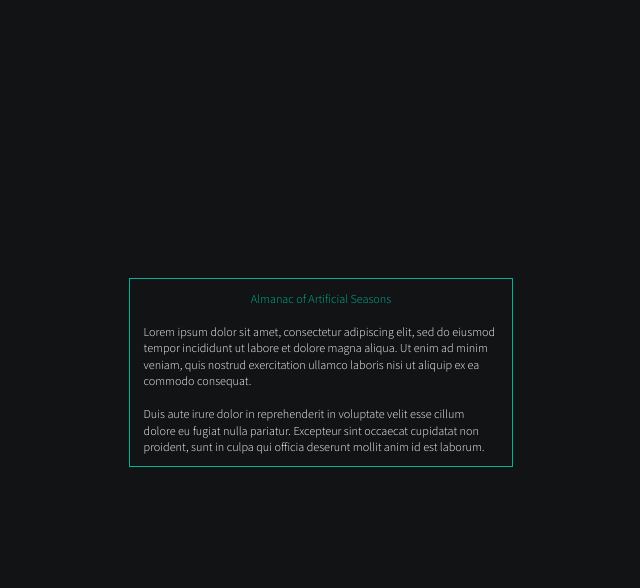
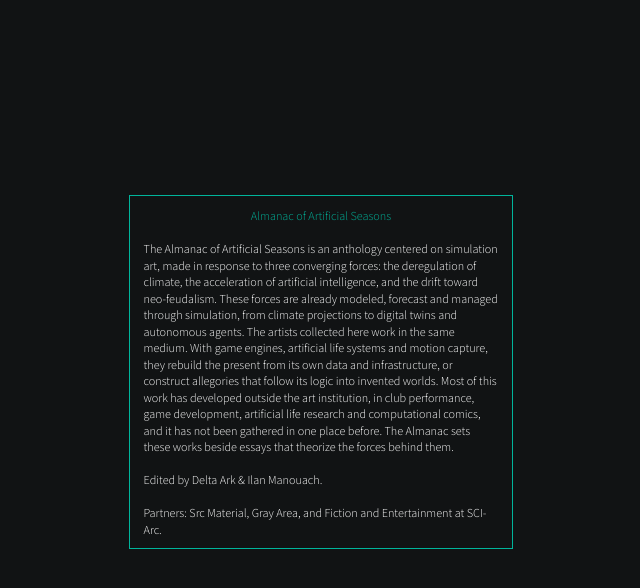
Before and after one commit to gridwalk/delta-ark-anthology, a Node project: template templates/about.njk in a window 1280 px wide. Shown: the part 39-627 px from the top of the page, without its empty margins (319-959 px from the left). Run offline with Node 20 templates, Linux system fonts and the light colour scheme; the template is opened without the code that fills it, so the values that code supplies are empty; some web fonts are replaced.

Commit message:
Replace the placeholder about text with the anthology description
The about page now has one paragraph on the anthology, then the editors'
credit and the partners: Src Material, Gray Area, and Fiction and
Entertainment at SCI-Arc. The about tab title uses the Almanac name.

The build comment no longer calls the page a placeholder.

Co-Authored-By: Claude Opus 5.5 <noreply@anthropic.com>

```diff
--- a/build.js
+++ b/build.js
@@ -149,8 +149,7 @@ function buildTypeSpecimen(artists) {
   console.log('  Built: type/index.html');
 }
 
-/* The about page. A placeholder for now: the sea backdrop and a framed
-   block of text. */
+/* The about page: the sea backdrop and a framed block of text. */
 function buildAbout() {
   const outPath = path.join(DIST_DIR, 'about', 'index.html');
   ensureDir(path.dirname(outPath));
--- a/templates/about.njk
+++ b/templates/about.njk
@@ -1,16 +1,16 @@
 {% extends "base.njk" %}
 
-{% block title %}About &mdash; Delta Ark Anthology{% endblock %}
+{% block title %}About &mdash; Almanac of Artificial Seasons{% endblock %}
 
 {% block bodyClass %}about-page{% endblock %}
 
-{# Placeholder copy until the real text is written. #}
 {% block content %}
 <section class="about">
   <div class="about-box">
     <h1>Almanac of Artificial Seasons</h1>
-    <p>Lorem ipsum dolor sit amet, consectetur adipiscing elit, sed do eiusmod tempor incididunt ut labore et dolore magna aliqua. Ut enim ad minim veniam, quis nostrud exercitation ullamco laboris nisi ut aliquip ex ea commodo consequat.</p>
-    <p>Duis aute irure dolor in reprehenderit in voluptate velit esse cillum dolore eu fugiat nulla pariatur. Excepteur sint occaecat cupidatat non proident, sunt in culpa qui officia deserunt mollit anim id est laborum.</p>
+    <p>The Almanac of Artificial Seasons is an anthology centered on simulation art, made in response to three converging forces: the deregulation of climate, the acceleration of artificial intelligence, and the drift toward neo-feudalism. These forces are already modeled, forecast and managed through simulation, from climate projections to digital twins and autonomous agents. The artists collected here work in the same medium. With game engines, artificial life systems and motion capture, they rebuild the present from its own data and infrastructure, or construct allegories that follow its logic into invented worlds. Most of this work has developed outside the art institution, in club performance, game development, artificial life research and computational comics, and it has not been gathered in one place before. The Almanac sets these works beside essays that theorize the forces behind them.</p>
+    <p>Edited by Delta Ark &amp; Ilan Manouach.</p>
+    <p>Partners: Src Material, Gray Area, and Fiction and Entertainment at SCI-Arc.</p>
   </div>
 </section>
 {% endblock %}
```
Also changed, not shown: docs/changelog.md.
